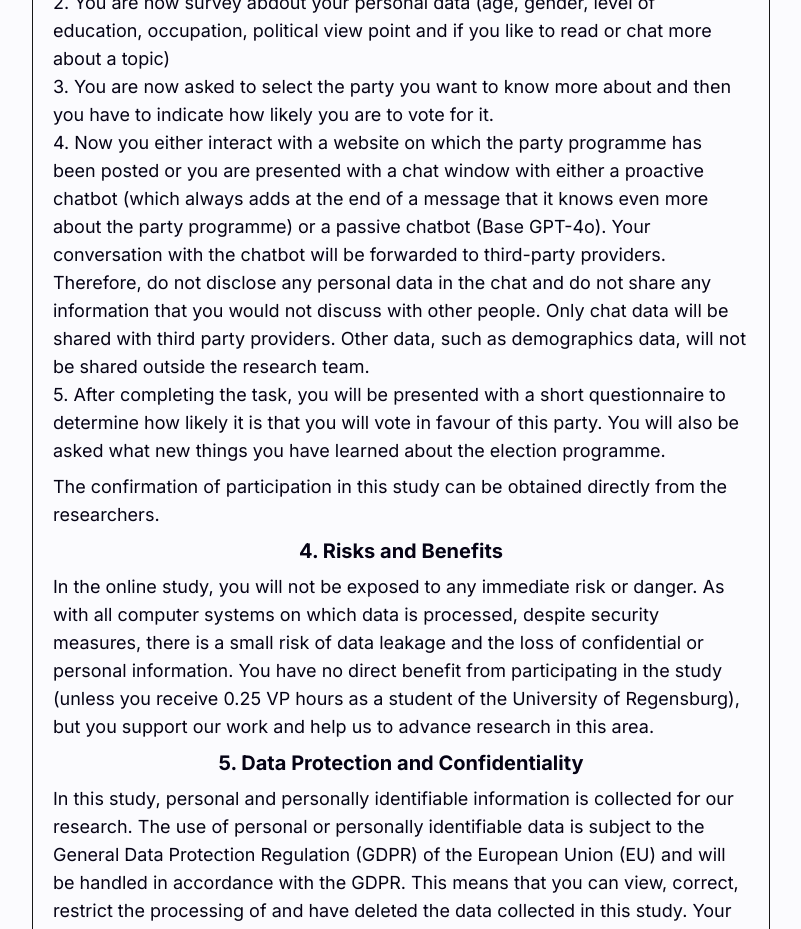
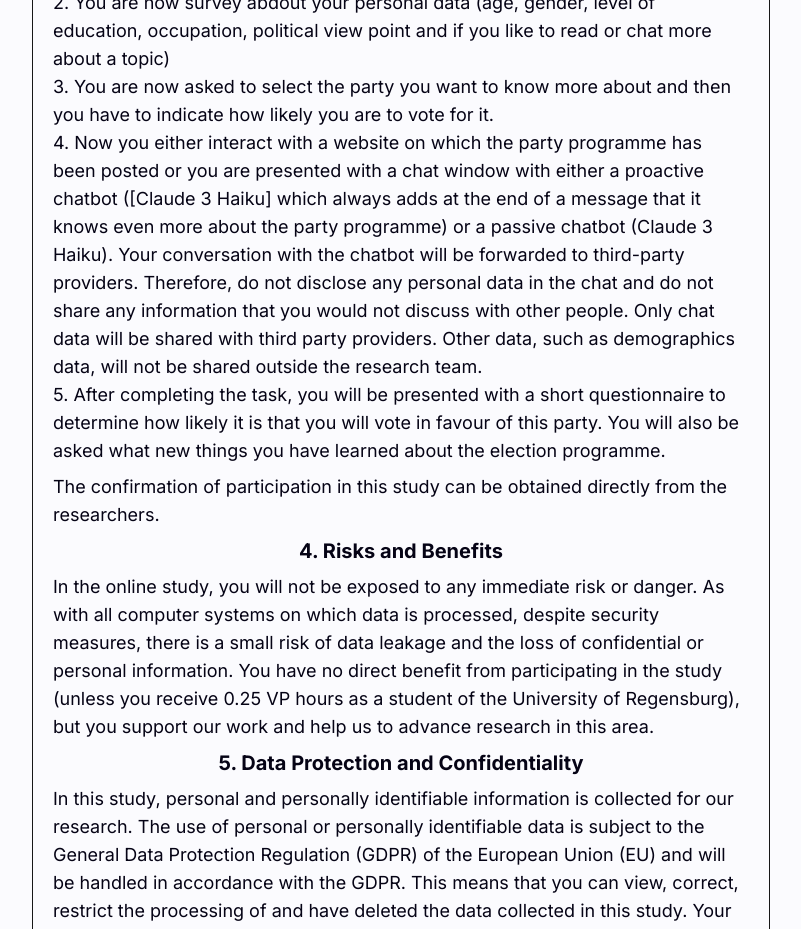
Before and after one commit to FelixHornberger/quote-and-vote, a Next.js app: page /information-consent in a window 1280 px wide. Shown: the part 1500-2429 px from the top of the page, without its empty margins (239-1040 px from the left). Built offline with nearby package versions, Linux system fonts and the light colour scheme.

Commit message:
Updated Information Consent
Changed to the used LLM (Claude 3 Haiku instead of GPT-4o)
Also changed the first paragraph to left aligment instead of centering

```diff
--- a/app/information-consent/page.tsx
+++ b/app/information-consent/page.tsx
@@ -7,7 +7,7 @@ export default function Home() {
       <main className="flex flex-col items-center justify-between">
         <h1 className="text-center mb-3">Informed Consent of Study Participation</h1>
             <div className="px-5 flex justify-center">
-                <div className="task-box mb-3 max-w-prose place-items-center px-5 border border-neutral-900 text-center">
+                <div className="task-box mb-3 max-w-prose place-items-center px-5 border border-neutral-900">
                     <p>
                     You are invited to participate in the online study, which investigates information gathering for the EU elections on 9 June 2024.
                     The study is conducted by Felix Hornberger and supervised by Dr. David Elsweiler from the University of Regensburg.
@@ -51,7 +51,7 @@ export default function Home() {
                             <li>2. You are now survey abdout your personal data (age, gender, level of education, occupation, political view point and if you like to read or chat more about a topic)</li>
                             <li>3. You are now asked to select the party you want to know more about and then you have to indicate how likely you are to vote for it. </li>
                             <li>4. Now you either interact with a website on which the party programme has been posted or you are presented with a chat window with either a proactive chatbot
-                                (which always adds at the end of a message that it knows even more about the party programme) or a passive chatbot (Base GPT-4o).
+                                ([Claude 3 Haiku] which always adds at the end of a message that it knows even more about the party programme) or a passive chatbot (Claude 3 Haiku).
                                 Your conversation with the chatbot will be forwarded to third-party
                                 providers. Therefore, do not disclose any personal data in the chat and do not share any information
                                 that you would not discuss with other people. Only chat data will be shared with third party providers.
```
